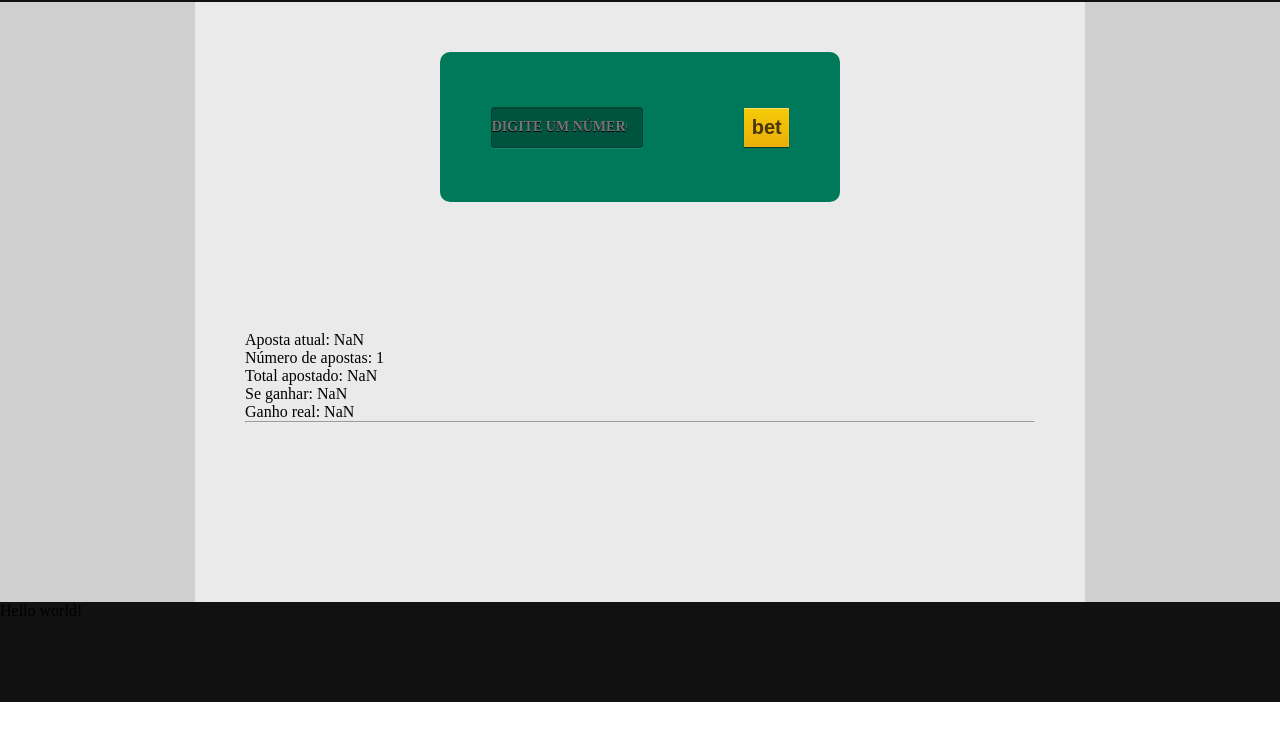
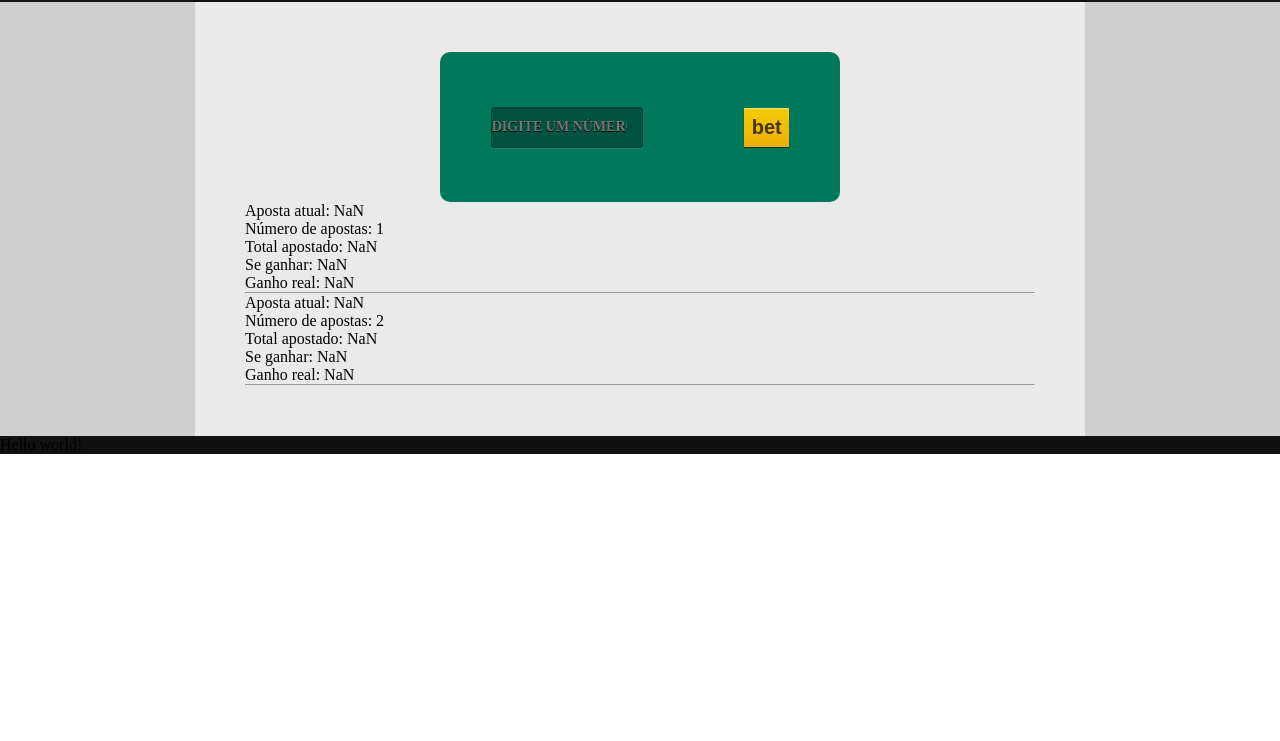
Before and after one commit to ramosbrp/calcFreeBitcoin, a plain HTML site: page index.html in a window 1280 px wide. Both pictures are taken after a click on the button "bet". Shown: the part 43-784 px from the top of the page. Drawn offline with Linux system fonts and the light colour scheme.

Commit message:
document.getElement funcionando. Precisa melhorar o código

```diff
--- a/app.js
+++ b/app.js
@@ -32,9 +32,9 @@ function myFunction() {
 	html += '<p>'+'Ganho real: '+ganhoReal+'</p>'
 	html += '<hr/>'
 	 document.getElementById('lista').innerHTML = html
-
+		rodar ()
   //Laço while para execução do programa
-  while (total <= 100) {
+  function rodar () {
 
     const apostado = num = somarValor(num);
 	html += '<p>'+'Aposta atual: '+apostado+'</p>'
@@ -44,23 +44,17 @@ function myFunction() {
 
 	const total2 = somarApostas(total, apostado)
 	html += '<p>'+'Total apostado: '+total2+'</p>'
-	list.push(total)
-
+	list.push(total2)
+console.log(list[list.length-1])
 	const ganhar = multi(apostado)
 	html += '<p>'+'Se ganhar: '+apostado+'</p>'
 	html += '<p>'+'Ganho real: '+calcGanhoReal(ganhar, list[i])+'</p>'
 	html += '<hr/>'
 	document.getElementById('lista').innerHTML = html
 	i++;
+		while (list[list.length-1]<=100){
+				rodar()
+		}
   }
 
-  /*function diminuirValor(n2){
-	return Math.round(n2/1.4)
-}*/
-
-  //Alteração do corpo após clicar
-  //var corpo = document.body;
-
- // corpo.style.background = "rgb(0, 122, 92)";
-  //corpo.style.color = "#ffb13d";
 }
--- a/style.css
+++ b/style.css
@@ -2,7 +2,6 @@
 	margin: 0;
 	padding: 0;
 }
-
 #item1 {grid-area: header;}
 #item2 {grid-area: left}
 #item3 {grid-area: main}
@@ -15,7 +14,6 @@
 
 	grid-template-areas:
 	'header header header header'
-	'left main main right'
 	'left main main right'
 	'left main main right'
 	'left main main right'
@@ -46,7 +44,6 @@ span{
 /* left */
 #item2{
 	background-color: #cfcfcf ;
-	height: 600px;
 }
 
 /* right */
@@ -57,7 +54,6 @@ span{
 /*footer*/
 #item5{
 	background-color: #111;
-	height: 100px;
 }
 #item3{
 	display: grid;
@@ -123,7 +119,4 @@ button{
 }
 #listaAposta{
 	background-color: red;
-
-
-
 }
```
